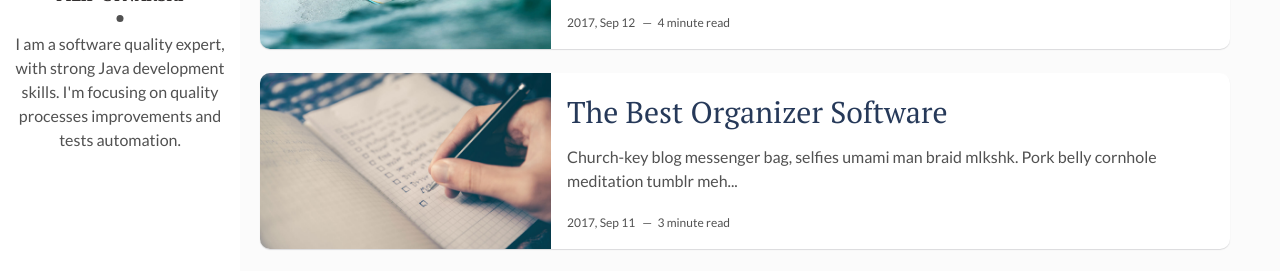
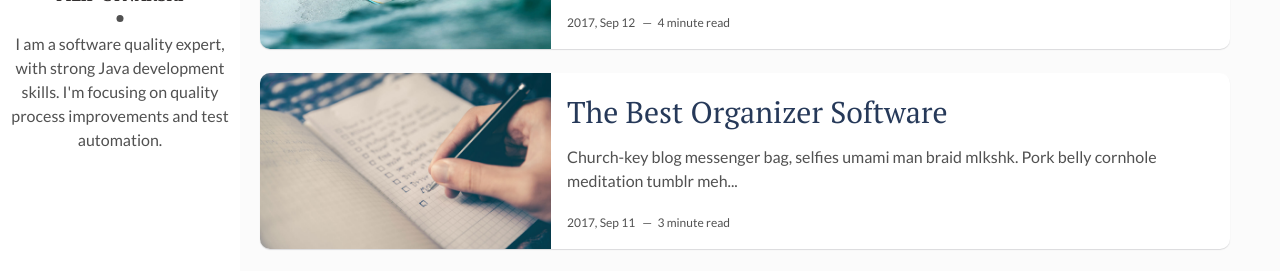
Before and after one commit to filipcynarski-software/filipcynarski-software.github.io, a Jekyll site: the page built from docs/index.html, in a window 1280 px wide. Shown: the part 147-418 px from the top of the page. Built offline with Jekyll 4.4.1, drawn with Linux system fonts in a browser that asks for light colours; the list of posts is cut into pages by our own code.

Commit message:
New jekyll theme added

```diff
--- a/docs/_config.yml
+++ b/docs/_config.yml
@@ -10,7 +10,7 @@ site-twitter: #if your site has a twitter account, enter it here
 # Author Settings
 author: Filip Cynarski # add your name
 author-img: filip-cynarski.png # add your photo
-about-author: I am a software quality expert, with strong Java development skills. I'm focusing on quality processes improvements and tests automation.
+about-author: I am a software quality expert, with strong Java development skills. I'm focusing on quality process improvements and test automation.
 social-twitter: # add your Twitter handle
 social-facebook: # add your Facebook handle
 social-github: filipcynarski # add your Github handle
```
